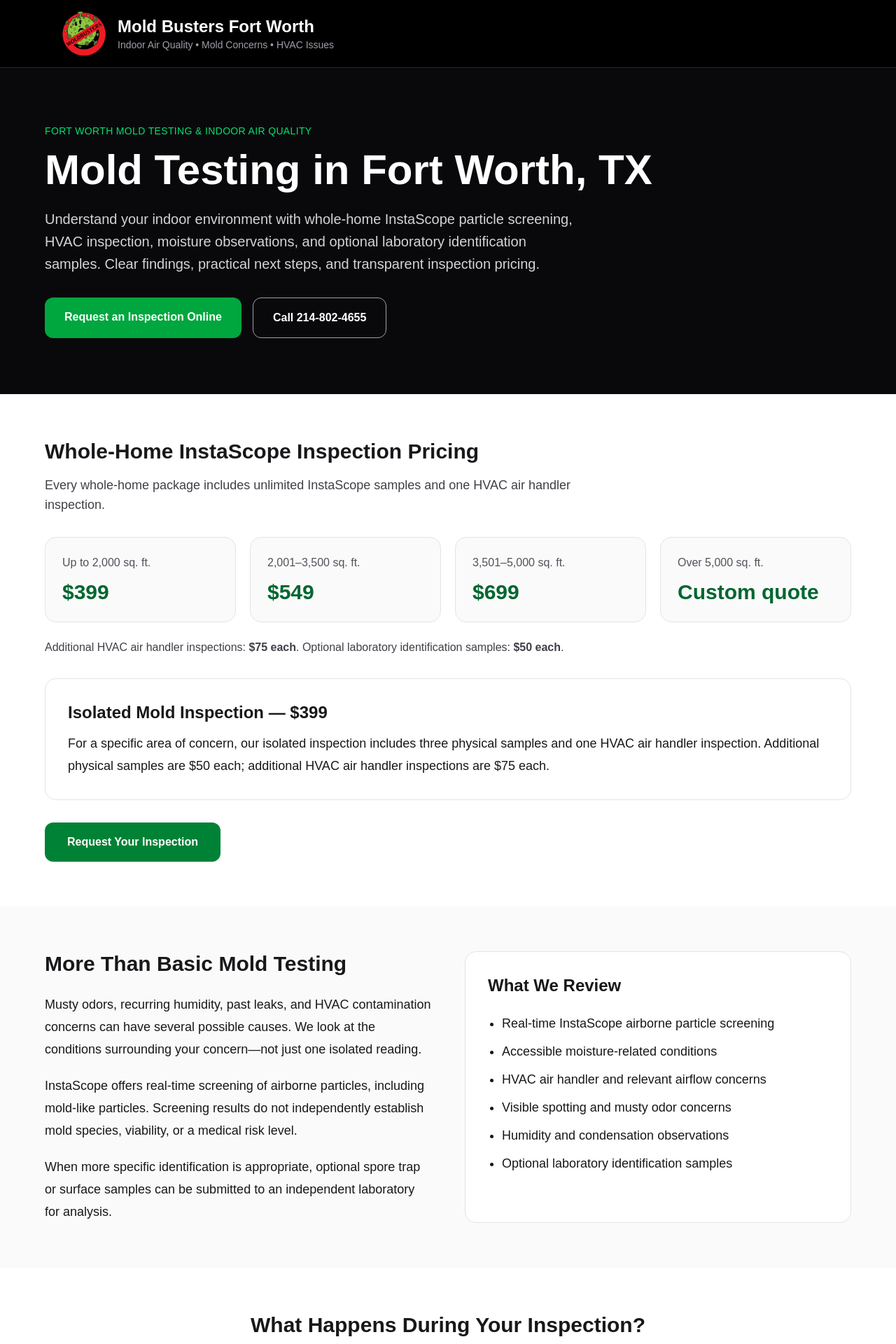
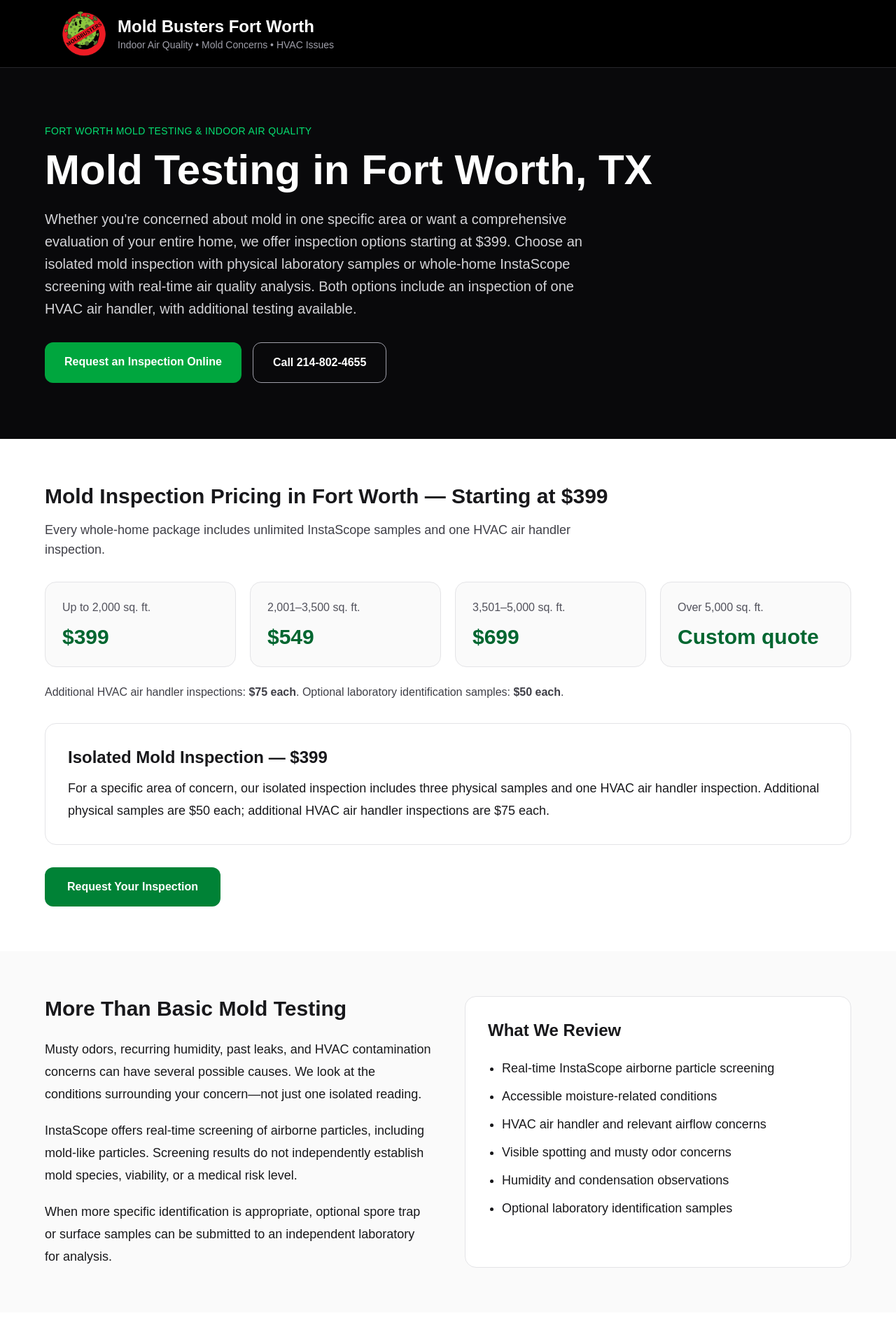
Before and after one commit to MoldBustersTexas/MoldBustersFortWorth, a Next.js app: page /mold-testing-fort-worth in a window 1280 px wide. Shown: the top 1920 px of the page at 70% size. Built offline with nearby package versions, Linux system fonts and the light colour scheme; no server answers.

Commit message:
Improve mold testing page SEO and inspection pricing

```diff
--- a/app/mold-testing-fort-worth/page.tsx
+++ b/app/mold-testing-fort-worth/page.tsx
@@ -4,7 +4,7 @@
 export const metadata: Metadata = {
   title: "Mold Testing Fort Worth, TX | InstaScope & HVAC Inspections",
   description:
-    "Mold testing and indoor air quality inspections in Fort Worth. Whole-home InstaScope screening starts at $399, with HVAC inspection included and optional lab samples.",
+  "Mold inspections in Fort Worth starting at $399. Choose isolated mold testing or whole-home InstaScope screening. HVAC inspection included. Call 214-802-4655.",
   alternates: { canonical: "/mold-testing-fort-worth" },
   openGraph: {
     title: "Mold Testing in Fort Worth | Mold Busters Fort Worth",
@@ -51,7 +51,7 @@
   {
     question: "How much does mold testing cost in Fort Worth?",
     answer:
-      "Whole-home InstaScope screening starts at $399 for homes up to 2,000 square feet, $549 for 2,001–3,500 square feet, and $699 for 3,501–5,000 square feet. Larger homes receive a custom quote. A separate $399 isolated inspection option is also available.",
+  "Mold inspections start at $399. Our isolated mold inspection includes three physical samples and one HVAC air handler inspection. Whole-home InstaScope inspections also start at $399 for properties up to 2,000 square feet and include unlimited InstaScope samples and one HVAC air handler inspection. Whole-home pricing is $549 for 2,001–3,500 square feet and $699 for 3,501–5,000 square feet. Larger properties receive a custom quote. Additional HVAC inspections are $75 each, and optional laboratory identification samples are $50 each.",
   },
   {
     question: "What is included in a whole-home InstaScope inspection?",
@@ -101,9 +101,12 @@
             <p className="text-sm uppercase tracking-wide text-green-400 mb-4">Fort Worth Mold Testing & Indoor Air Quality</p>
             <h1 className="text-4xl md:text-6xl font-bold mb-6">Mold Testing in Fort Worth, TX</h1>
             <p className="text-xl max-w-3xl text-zinc-300 leading-8 mb-8">
-              Understand your indoor environment with whole-home InstaScope particle screening,
-              HVAC inspection, moisture observations, and optional laboratory identification samples.
-              Clear findings, practical next steps, and transparent inspection pricing.
+             Whether you're concerned about mold in one specific area or want
+a comprehensive evaluation of your entire home, we offer inspection
+options starting at $399. Choose an isolated mold inspection with
+physical laboratory samples or whole-home InstaScope screening with
+real-time air quality analysis. Both options include an inspection
+of one HVAC air handler, with additional testing available.
             </p>
             <div className="flex flex-wrap gap-4">
               <Link href="/#contact" className="inline-block bg-green-600 hover:bg-green-700 text-white font-bold px-7 py-4 rounded-xl">
@@ -118,7 +121,7 @@
 
         <section className="px-6 py-16" aria-labelledby="pricing-heading">
           <div className="max-w-6xl mx-auto">
-            <h2 id="pricing-heading" className="text-3xl font-bold mb-4">Whole-Home InstaScope Inspection Pricing</h2>
+            <h2 id="pricing-heading" className="text-3xl font-bold mb-4">Mold Inspection Pricing in Fort Worth — Starting at $399</h2>
             <p className="text-lg text-zinc-700 mb-8 max-w-3xl">
               Every whole-home package includes unlimited InstaScope samples and one HVAC air handler inspection.
             </p>
@@ -180,7 +183,7 @@
 
         <section className="px-6 py-16">
           <div className="max-w-6xl mx-auto">
-            <h2 className="text-3xl font-bold mb-10 text-center">What Happens During Your Inspection?</h2>
+            <h2 className="text-3xl font-bold mb-10 text-center">What to Expect During Your Mold Inspection in Fort Worth</h2>
             <div className="grid md:grid-cols-2 gap-6">
               {steps.map((step, index) => (
                 <div key={step.title} className="rounded-xl border border-zinc-200 p-7">
```
